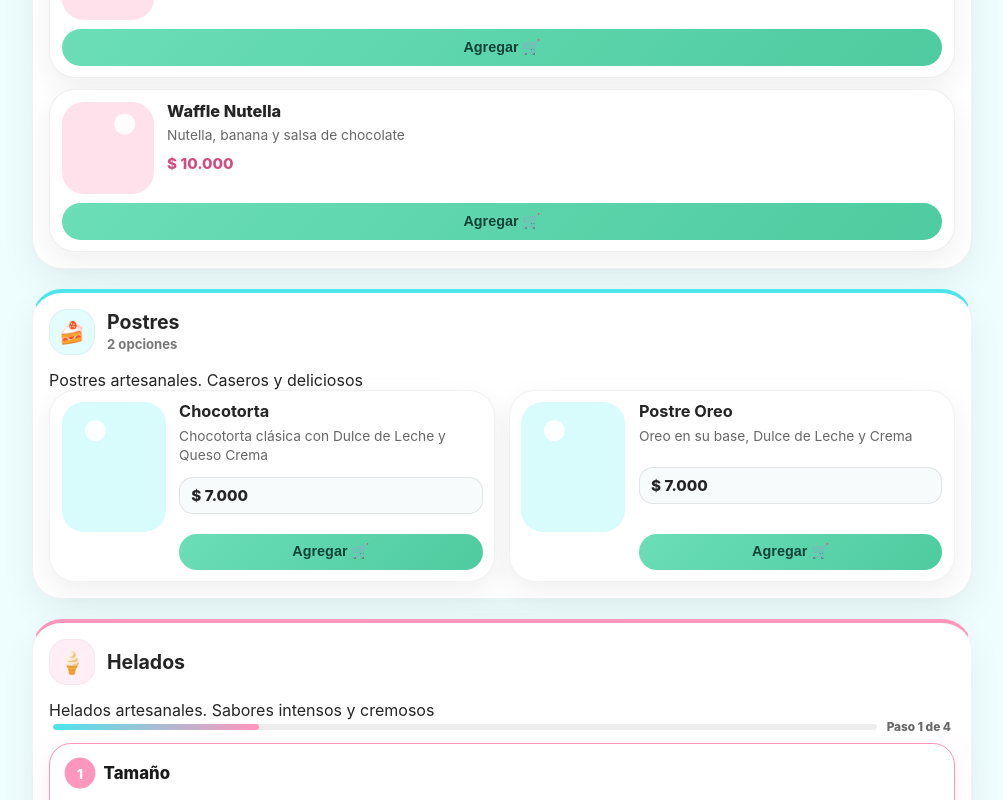
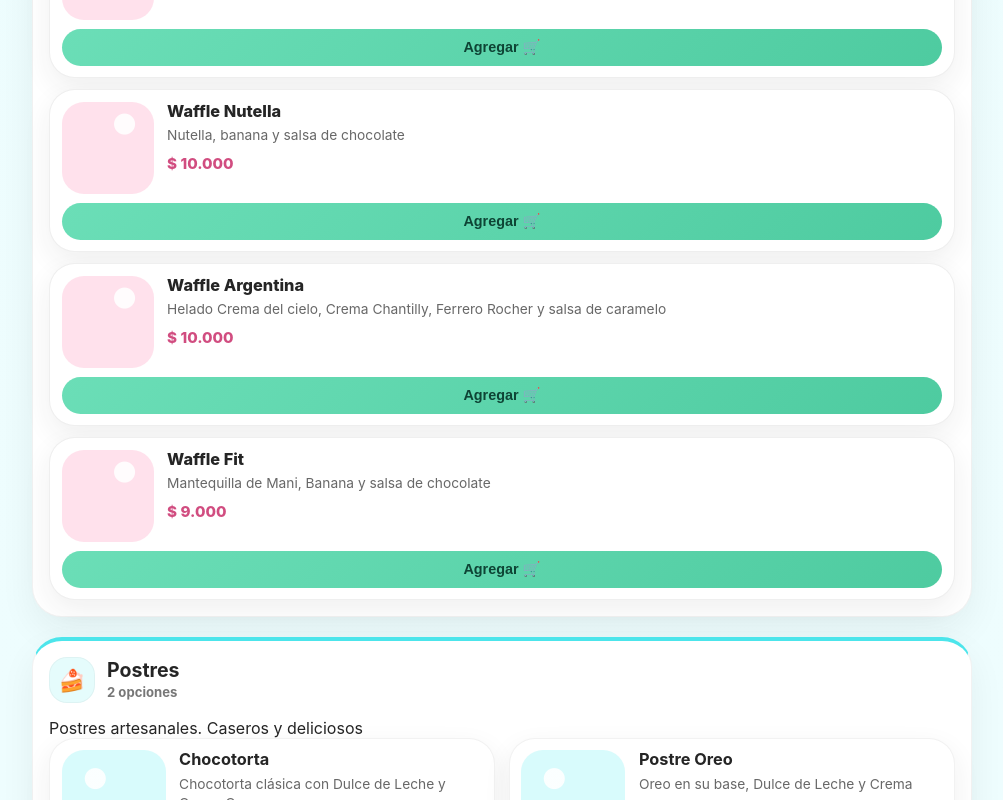
Before and after one commit to christiansen06/buba-menu, a React (Vite) app: page / in a window 1280 px wide. Shown: the part 6589-7389 px from the top of the page, without its empty margins (138-1141 px from the left). Built offline with nearby package versions, Linux system fonts and the light colour scheme.

Commit message:
Waffle Argentina mixto + Ferrero Rocher + fotos en waffles armables

```diff
--- a/src/components/WaffleBuilder.jsx
+++ b/src/components/WaffleBuilder.jsx
@@ -1,6 +1,7 @@
 import { useState, useEffect } from 'react';
 import { useCart } from '../context/CartContext';
 import StepProgress from './StepProgress';
+import { getProductImage } from '../utils/productImages.js';
 
 const formatPrice = (n) =>
     new Intl.NumberFormat('es-AR', { style: 'currency', currency: 'ARS', maximumFractionDigits: 0 }).format(n);
@@ -228,10 +229,19 @@ function WaffleBuilder({ category }) {
             {/* PRESETS */}
             {mode === 'preset' && !isEditing && (
                 <div className="preset-list">
-                    {category.presets.map((preset) => (
+                    {category.presets.map((preset) => {
+                        // Ojo: los presets reusan ids de sabor ("frutilla", "oreo") que ya
+                        // existen en Bubble Tea. Buscamos SOLO por nombre completo ("Waffle
+                        // Oreo") para no terminar mostrando por error la foto del bubble tea.
+                        const presetPhoto = getProductImage({ name: preset.name }, category.id);
+                        return (
                         <article className="preset-card" key={preset.id}>
                             <div className="preset-top">
-                                <div className="preset-image product-image-pink" />
+                                {presetPhoto ? (
+                                    <img className="preset-image product-photo" src={presetPhoto} alt={preset.name} loading="lazy" />
+                                ) : (
+                                    <div className="preset-image product-image-pink" />
+                                )}
                                 <div className="preset-info">
                                     <h4>{preset.name}</h4>
                                     <p>{preset.description}</p>
@@ -244,7 +254,8 @@ function WaffleBuilder({ category }) {
                                 Agregar 🛒
                             </button>
                         </article>
-                    ))}
+                        );
+                    })}
                 </div>
             )}
 
--- a/src/data/menu.js
+++ b/src/data/menu.js
@@ -373,7 +373,6 @@ export const menuCategories = [
         id: 'frutilla',
         name: 'Waffle Frutilla',
         description: 'Crema chantilly, frutillas y salsa de chocolate',
-        image: 'Frutilla',
         config: {
           rellenos: [{ id: 'crema', type: 'crema', label: 'Crema' }],
           toppings: ['frutilla'],
@@ -385,7 +384,6 @@ export const menuCategories = [
         id: 'oreo',
         name: 'Waffle Oreo',
         description: 'Helado americana, Oreos y salsa de chocolate',
-        image: 'Oreo',
         config: {
           rellenos: [{ id: 'helado-americana-p', type: 'helado', flavor: 'americana', label: 'Helado Americana' }],
           toppings: ['oreo'],
@@ -397,12 +395,36 @@ export const menuCategories = [
         id: 'nutella',
         name: 'Waffle Nutella',
         description: 'Nutella, banana y salsa de chocolate',
-        image: 'Nutella',
         config: {
           rellenos: [{ id: 'nutella', type: 'nutella', label: 'Nutella' }],
           toppings: ['banana'],
           salsas: ['chocolate'],
           extraNutella: true,
+        },
+      },
+      {
+        id: 'argentina',
+        name: 'Waffle Argentina',
+        description: 'Helado Crema del cielo, Crema Chantilly, Ferrero Rocher y salsa de caramelo',
+        config: {
+          rellenos: [
+            { id: 'helado-cielo-p', type: 'helado', flavor: 'cielo', label: 'Helado Crema del Cielo' },
+            { id: 'crema', type: 'crema', label: 'Crema Chantilly' },
+          ],
+          toppings: ['ferrero'],
+          salsas: ['caramelo'],
+          extraNutella: false,
+        },
+      },
+      {
+        id: 'fit',
+        name: 'Waffle Fit',
+        description: 'Mantequilla de Mani, Banana y salsa de chocolate',
+        config: {
+          rellenos: [{ id: 'mani', type: 'mani', label: 'Mantequilla de mani' }],
+          toppings: ['banana'],
+          salsas: ['chocolate'],
+          extraNutella: false,
         },
       },
     ],
@@ -419,6 +441,7 @@ export const menuCategories = [
       { id: 'americana', label: 'Americana' },
       { id: 'menta', label: 'Menta Granizada' },
       { id: 'ddl', label: 'Dulce de Leche' },
+      { id: 'cielo', label: 'Crema del Cielo' },
     ],
     toppings: [
       { id: 'banana', label: 'Banana', group: 'Frutas' },
@@ -427,7 +450,8 @@ export const menuCategories = [
       { id: 'oreo', label: 'Oreo', group: 'Galletitas' },
       { id: 'chocolinas', label: 'Chocolinas', group: 'Galletitas' },
       { id: 'pepito', label: 'Pepito', group: 'Galletitas' },
-      { id: 'coffler', label: 'Coffler', group: 'Galletitas' },
+      { id: 'coffler', label: 'Cofler', group: 'Galletitas' },
+      { id: 'ferrero', label: 'Ferrero Rocher', group: 'Galletitas' },
     ],
     salsas: [
       { id: 'chocolate', label: 'Chocolate' },
@@ -494,6 +518,7 @@ export const menuCategories = [
       { id: 'americana', label: 'Americana' },
       { id: 'menta', label: 'Menta Granizada' },
       { id: 'ddl', label: 'Dulce de Leche' },
+      { id: 'cielo', label: 'Crema del Cielo' },
     ],
     sauces: [
       { id: 'chocolate', label: 'Chocolate' },
```
Also changed, not shown: src/assets/productos/LEEME.txt.
